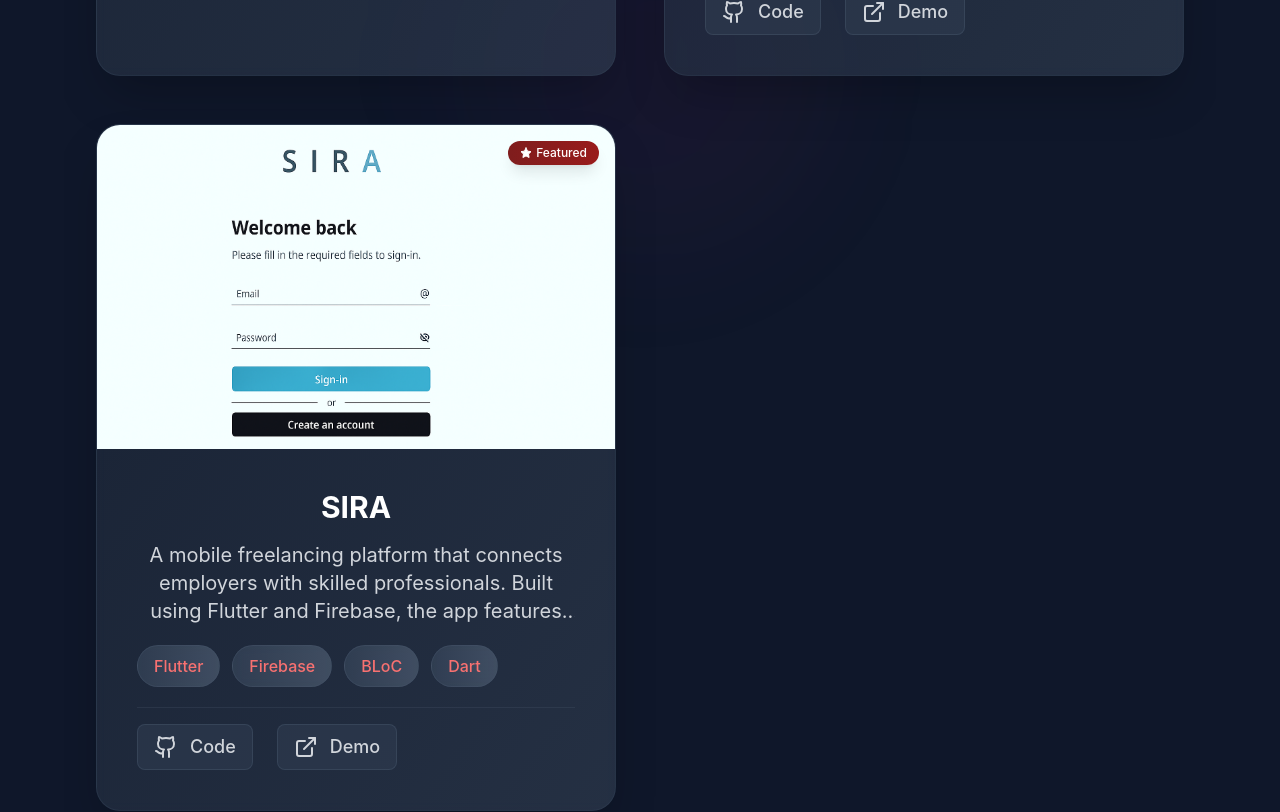
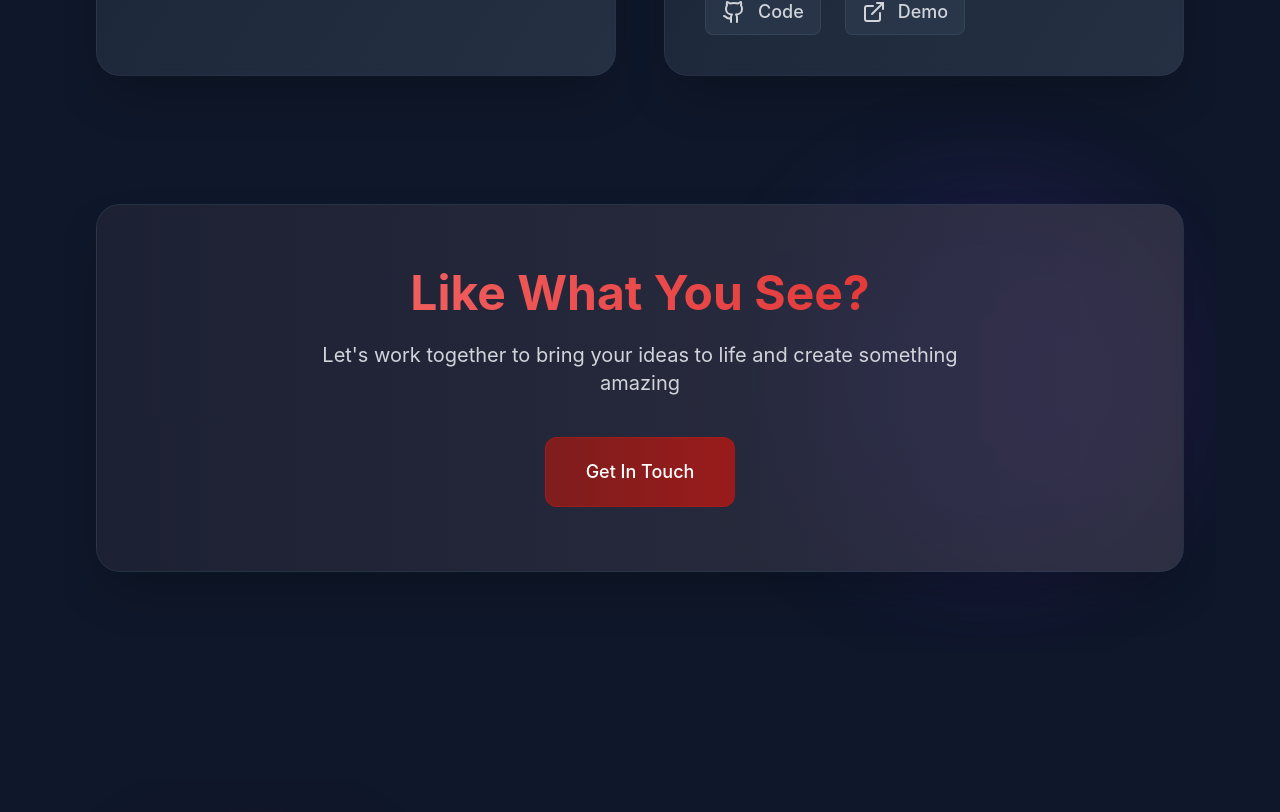
Before and after one commit to KeniKT/kenean-tilahun-portfolio, a React (Vite) app: page / in a window 1280 px wide. Shown: the part 4520-5332 px from the top of the page. Built offline with nearby package versions, Linux system fonts and the light colour scheme.

Commit message:
sira prohect remove

```diff
--- a/src/pages/Projects.jsx
+++ b/src/pages/Projects.jsx
@@ -62,17 +62,6 @@ const Projects = () => {
       github: "https://github.com/KeniKT/machinery_management_system",
       demo: "https://demo-taskapp.com",
       featured: false
-    },
-    {
-      id: 3,
-      title: "SIRA",
-      description: "A mobile freelancing platform that connects employers with skilled professionals. Built using Flutter and Firebase, the app features intuitive Talent and Employer profiles, seamless file uploads, and robust BLoC state management. Emphasizing scalability, performance, and security, SIRA ensures smooth collaboration and reliable data handling, making it a comprehensive solution for mobile-based freelancing.",
-      category: "mobile",
-      technologies: ["Flutter", "Firebase", "BLoC", "Dart"],
-      image: SIRA,
-      github: "https://github.com/username/weatherapp",
-      demo: "https://play.google.com/store/apps/details?id=com.weatherapp",
-      featured: true
     },
 
   ];
```
